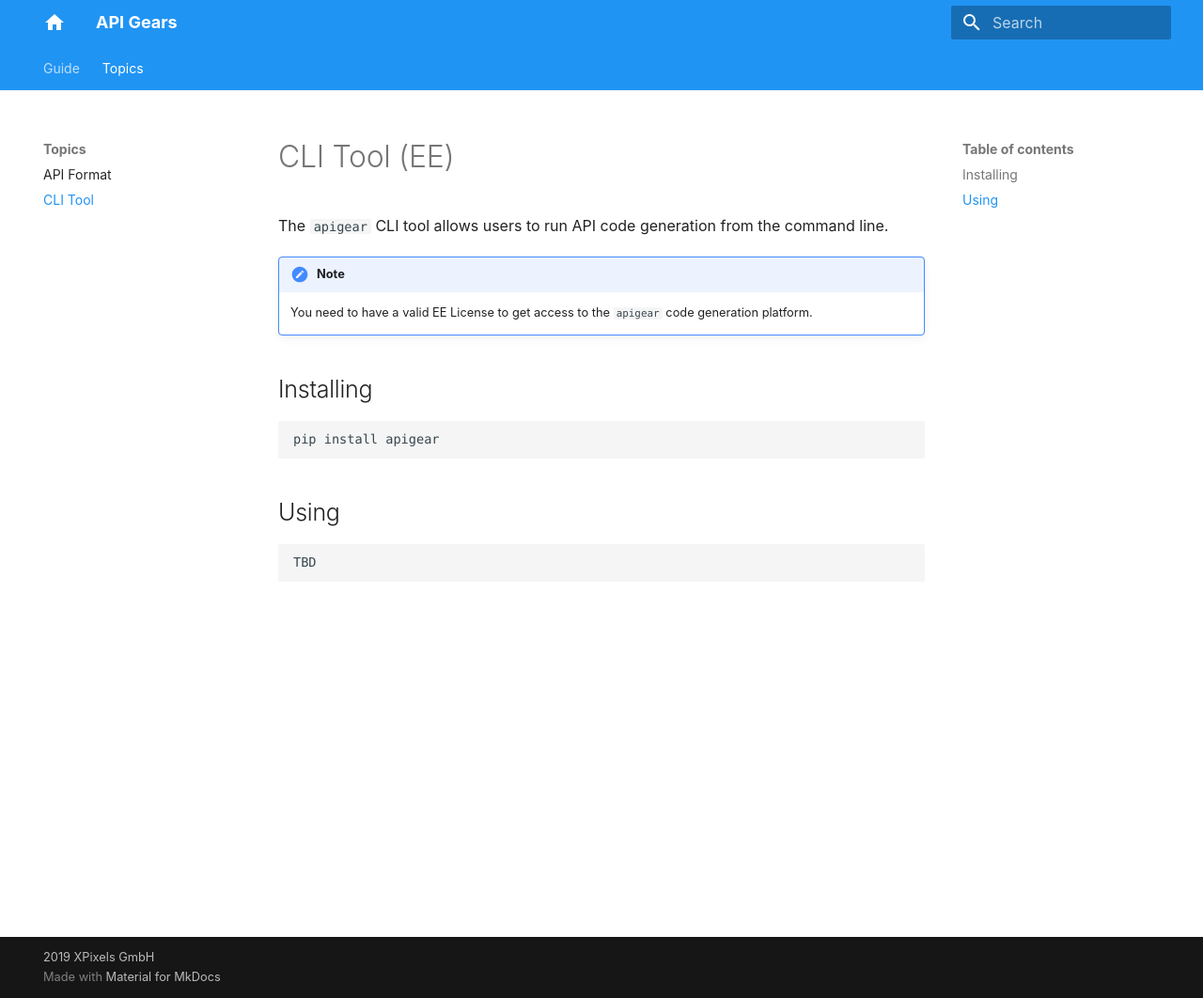
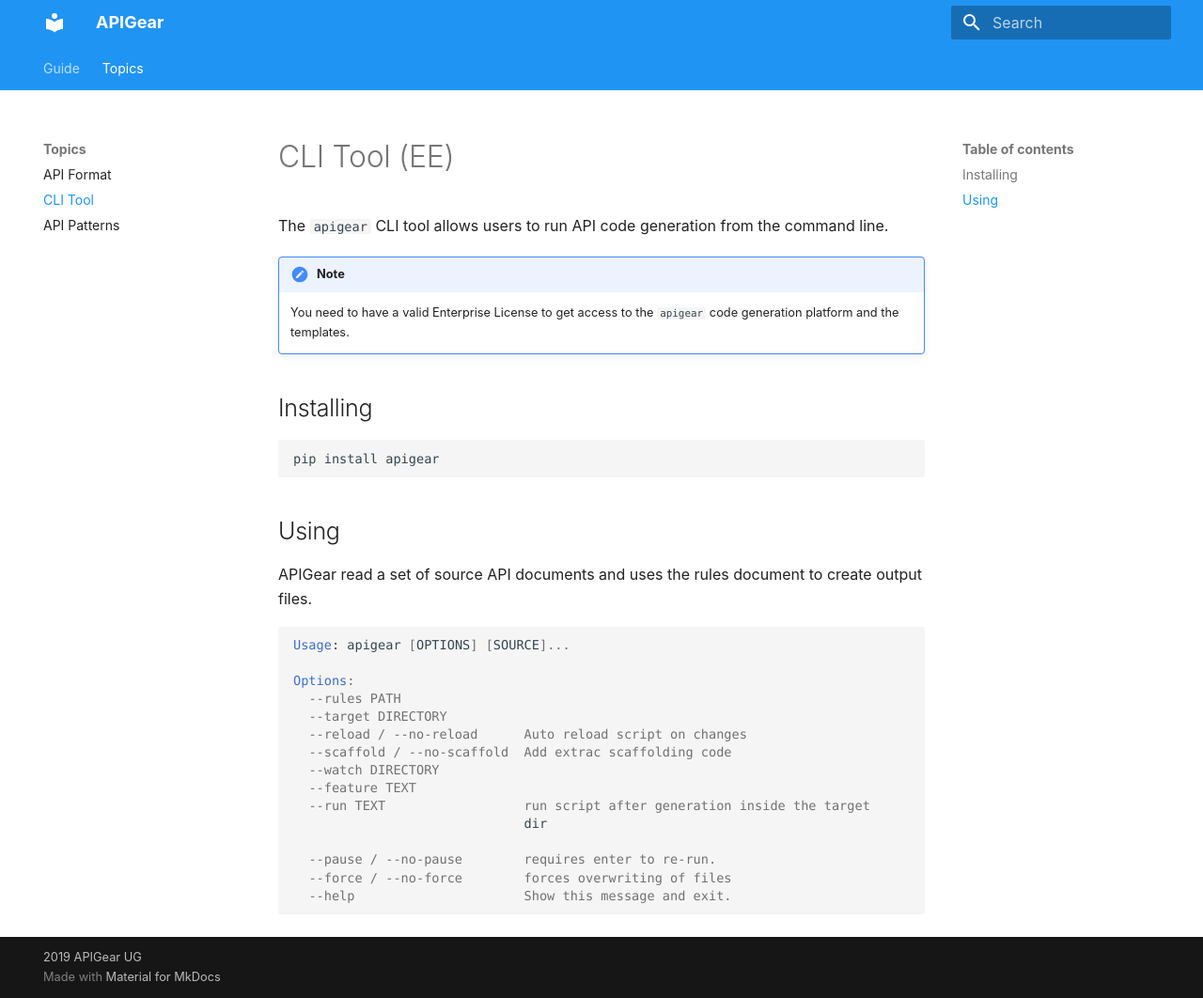
Before and after one commit to apigear-io/apigear-docs, an MkDocs documentation site: the page built from docs/topics/cli.md, in a window 1280 px wide and 1062 px high. Shown: the whole window at 94% size. Built offline with MkDocs 1.6.1 and Material for MkDocs 9.7.7, drawn with Linux system fonts in a browser that asks for light colours; some web fonts are replaced.

Commit message:
added a little docs

````diff
--- a/docs/topics/cli.md
+++ b/docs/topics/cli.md
@@ -4,7 +4,7 @@
 
 !!!note
 
-    You need to have a valid EE License to get access to the `apigear` code generation platform.
+    You need to have a valid Enterprise License to get access to the `apigear` code generation platform and the templates.
 
 ## Installing
 
@@ -12,4 +12,22 @@
 
 ## Using
 
-    TBD
+APIGear read a set of source API documents and uses the rules document to create output files.
+
+```txt
+Usage: apigear [OPTIONS] [SOURCE]...
+
+Options:
+  --rules PATH
+  --target DIRECTORY
+  --reload / --no-reload      Auto reload script on changes
+  --scaffold / --no-scaffold  Add extrac scaffolding code
+  --watch DIRECTORY
+  --feature TEXT
+  --run TEXT                  run script after generation inside the target
+                              dir
+
+  --pause / --no-pause        requires enter to re-run.
+  --force / --no-force        forces overwriting of files
+  --help                      Show this message and exit.
+```
--- a/mkdocs.yml
+++ b/mkdocs.yml
@@ -1,7 +1,7 @@
-site_name: API Gears
+site_name: APIGear
 site_description: lean cycle to discover APIs and drive the product cycle
-site_author: XPixels
-copyright: 2019 XPixels GmbH
+site_author: JRyannel
+copyright: 2019 APIGear UG
 dev_addr: 0.0.0.0:8080
 
 theme:
@@ -12,8 +12,8 @@
   font:
     text: "Segeo UI"
     code: "Segoe Mono"
-  logo:
-    icon: "home"
+  # logo:
+  #   icon: "home"
   language: "en"
   extra:
     search:
@@ -28,6 +28,7 @@
   - Topics:
       - "API Format": "topics/idl.md"
       - "CLI Tool": "topics/cli.md"
+      - "API Patterns": "topics/apipatterns.md"
 
 markdown_extensions:
   - admonition
````
Also changed, not shown: docs/guide/create.md (+9 -7 lines), docs/guide/intro.md (+1 -1 lines), docs/index.md (+3 -3 lines), docs/topics/apipatterns.md (added, +30 -0 lines), docs/topics/idl.md (+14 -3 lines).
